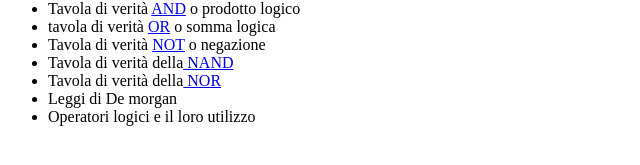
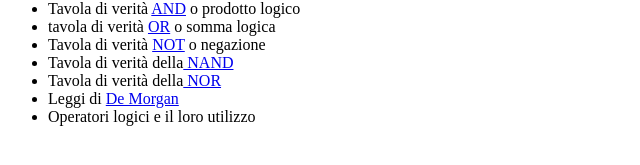
Before and after one commit to impavido27/STA, a plain HTML site: page Domande compito STA.html in a window 1280 px wide. Shown: the part 411-576 px from the top of the page, 0-640 px from the left. Drawn offline with Linux system fonts and the light colour scheme.

Commit message:
Add files via upload

```diff
--- a/Domande compito STA.html
+++ b/Domande compito STA.html
@@ -39,7 +39,7 @@
             <li>Tavola di verità <a href="https://impavido27.github.io/STA/Tavola%20verit%C3%A0%20NOT"> NOT</a> o negazione</li>
             <li>Tavola di verità della<a href="https://impavido27.github.io/STA/Tavola%20verit%C3%A0%20NAND%20(1)"> NAND</a></li>
             <li>Tavola di verità della<a href="https://impavido27.github.io/STA/Tavola%20verit%C3%A0%20NOR%20(4)"> NOR</a></li>
-            <li>Leggi di De morgan</li>
+            <li>Leggi di <a href="https://impavido27.github.io/STA/Leggi%20di%20De%20Morgan"> De Morgan</a></li>
             <li>Operatori logici e il loro utilizzo</li>
 
 
```
